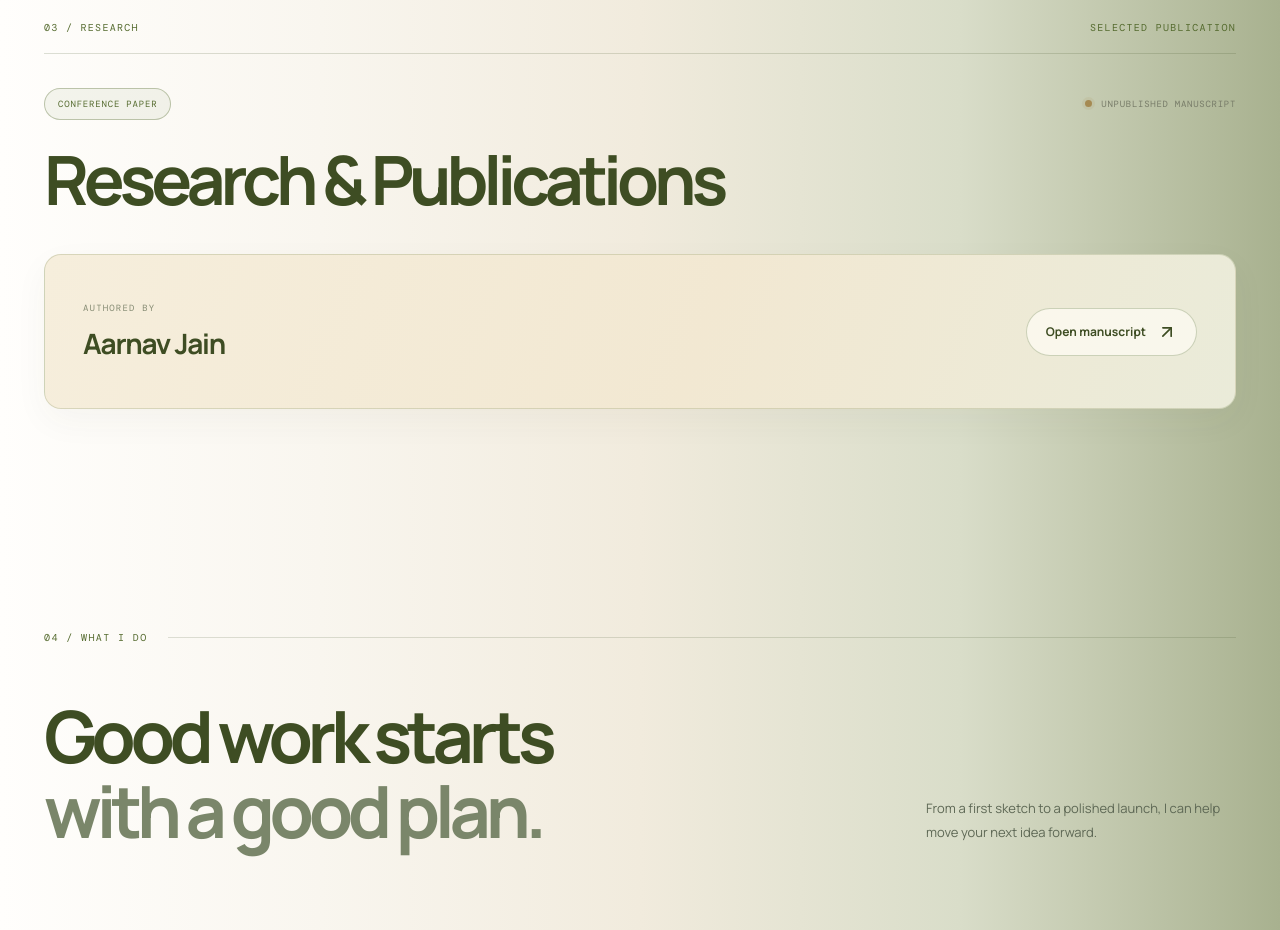
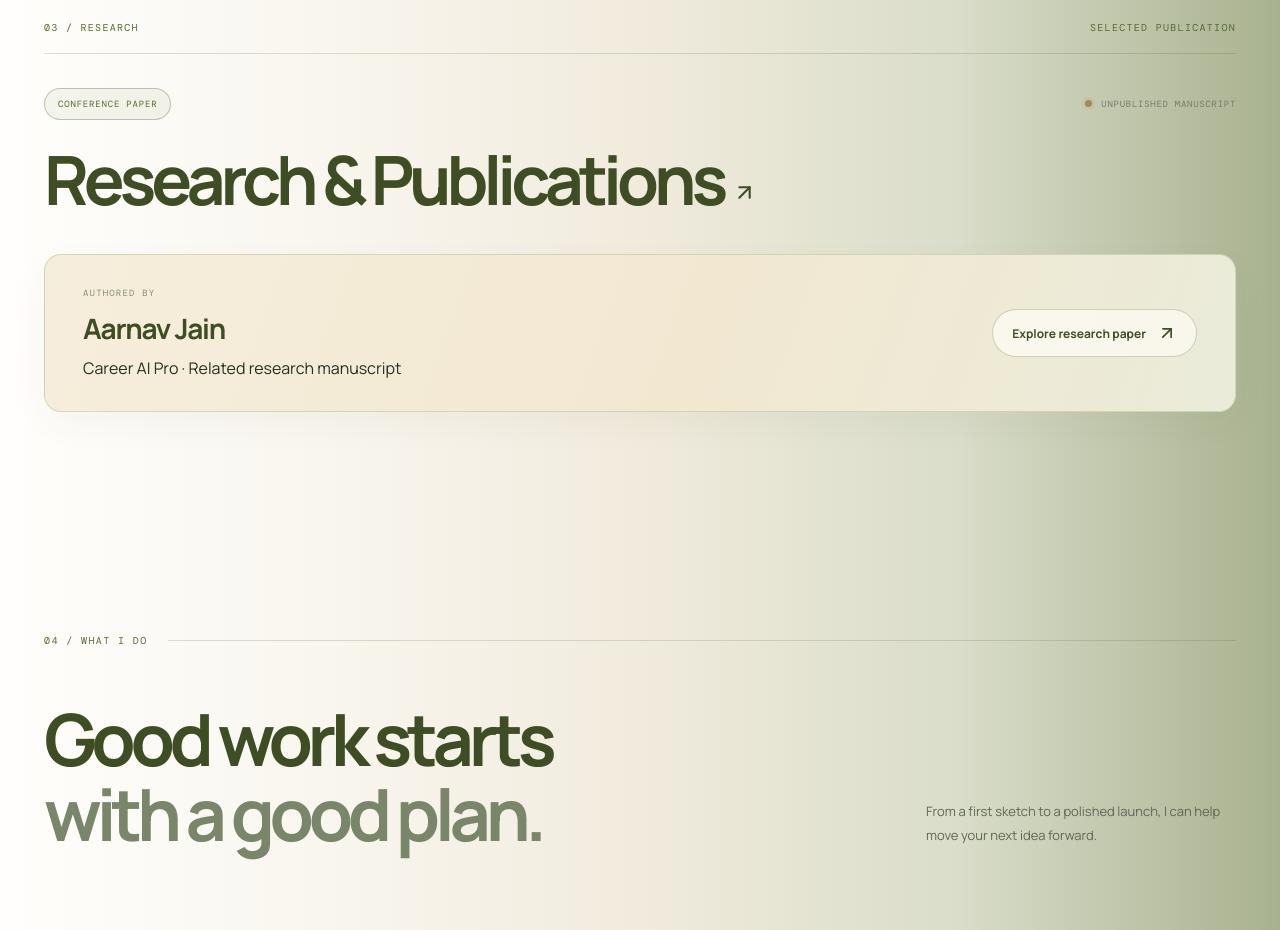
Before and after one commit to rnvjn2126/portfolio, a React (Vite) app: page / in a window 1280 px wide. Shown: the part 3000-3930 px from the top of the page. Built offline with nearby package versions, Linux system fonts and the light colour scheme; no server answers.

Commit message:
Link homepage research section to Career AI Pro project details

```diff
--- a/src/pages/Home.jsx
+++ b/src/pages/Home.jsx
@@ -321,32 +321,26 @@ function Research() {
         </div>
 
         <h2 className="section-heading research-main-heading">
-          Research & Publications
+          <Link className="research-heading-link" to="/projects/Career AI Pro">
+            Research & Publications <ArrowUpRight size={25} aria-hidden="true" />
+          </Link>
         </h2>
 
-        <article className="research-publication">
+        <Link
+          className="research-publication research-publication--link"
+          to="/projects/Career AI Pro"
+          aria-label="Explore the Career AI Pro research paper and project details"
+        >
           <div className="research-author">
             <span className="research-author-label">AUTHORED BY</span>
-            <a
-              href={paperUrl}
-              target="_blank"
-              rel="noopener noreferrer"
-              className="research-author-name"
-            >
-              Aarnav Jain
-            </a>
+            <span className="research-author-name">Aarnav Jain</span>
+            <span className="research-project-caption">Career AI Pro · Related research manuscript</span>
           </div>
-
-          <a
-            href={paperUrl}
-            target="_blank"
-            rel="noopener noreferrer"
-            className="research-manuscript-link"
-          >
-            <span>Open manuscript</span>
+          <span className="research-manuscript-link">
+            <span>Explore research paper</span>
             <ArrowUpRight size={20} />
-          </a>
-        </article>
+          </span>
+        </Link>
       </Reveal>
     </section>
   )
```
